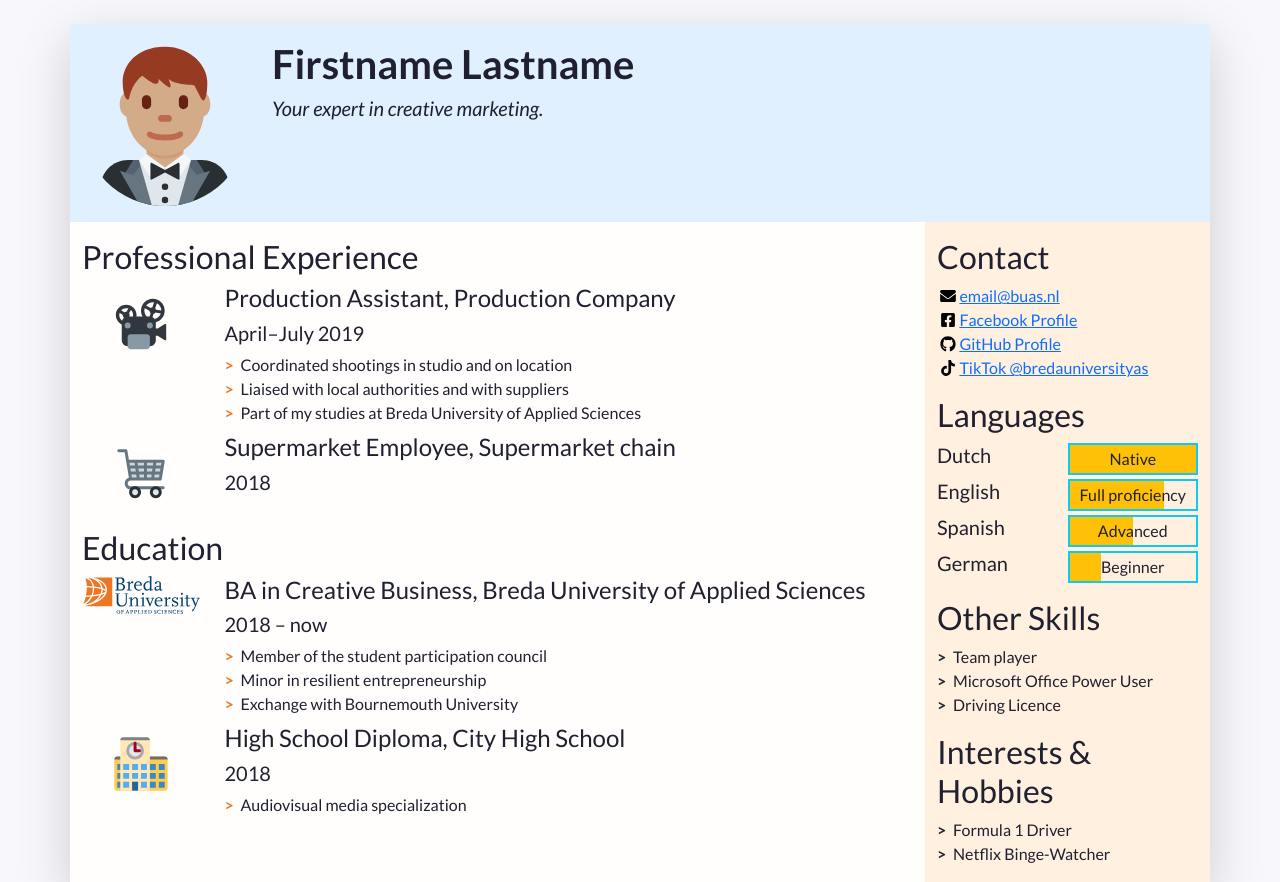
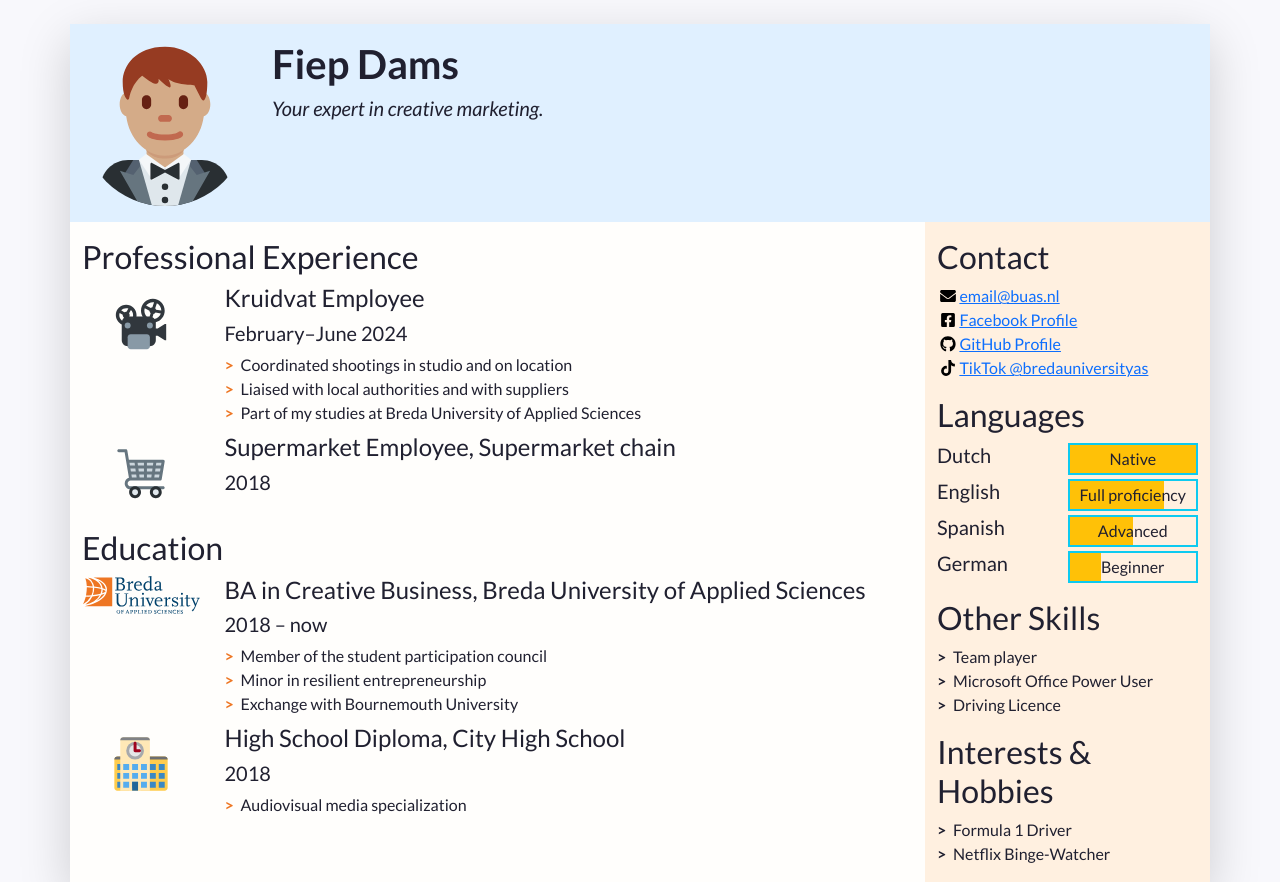
Before and after one commit to FiepDams/PRJ4-2324-class2-223206-CV, a plain HTML site: page index.html in a window 1280 px wide. Shown: the top 882 px of the page. Drawn offline with nearby package versions, Linux system fonts and the light colour scheme.

Commit message:
update CV
changed name
changed kruidvat and date

```diff
--- a/index.html
+++ b/index.html
@@ -49,7 +49,7 @@
           A container to wrap around your name and tagline. Full-width at small size, then columns of increasing size.
         -->
         <div class="col-12 col-sm-8 col-md-9 col-lg-10 my-3 header-content">
-          <h1 class="fw-bolder">Firstname Lastname</h1>
+          <h1 class="fw-bolder">Fiep Dams</h1>
           <h5 class="fst-italic tagline">Your expert in creative marketing.</h5>
         </div>
       </header>
@@ -84,8 +84,8 @@
                   <img class="biography-logo mw-100 d-block mx-auto" src="images/employers/projector.svg" alt="Company logo" width="80">
                 </div>
                 <div class="biography-contents col-9 col-sm-10 col-md-9 col-lg-10">
-                  <h4>Production Assistant, Production Company</h4>
-                  <h5>April&ndash;July 2019</h5>
+                  <h4>Kruidvat Employee</h4>
+                  <h5>February&ndash;June 2024</h5>
                   <!-- Use the list below to talk about your achievements -->
                   <ul class="biography-details list-unstyled">
                     <li>Coordinated shootings in studio and on location</li>
```
Also changed, not shown: pag1.html (added, +12 -0 lines).
